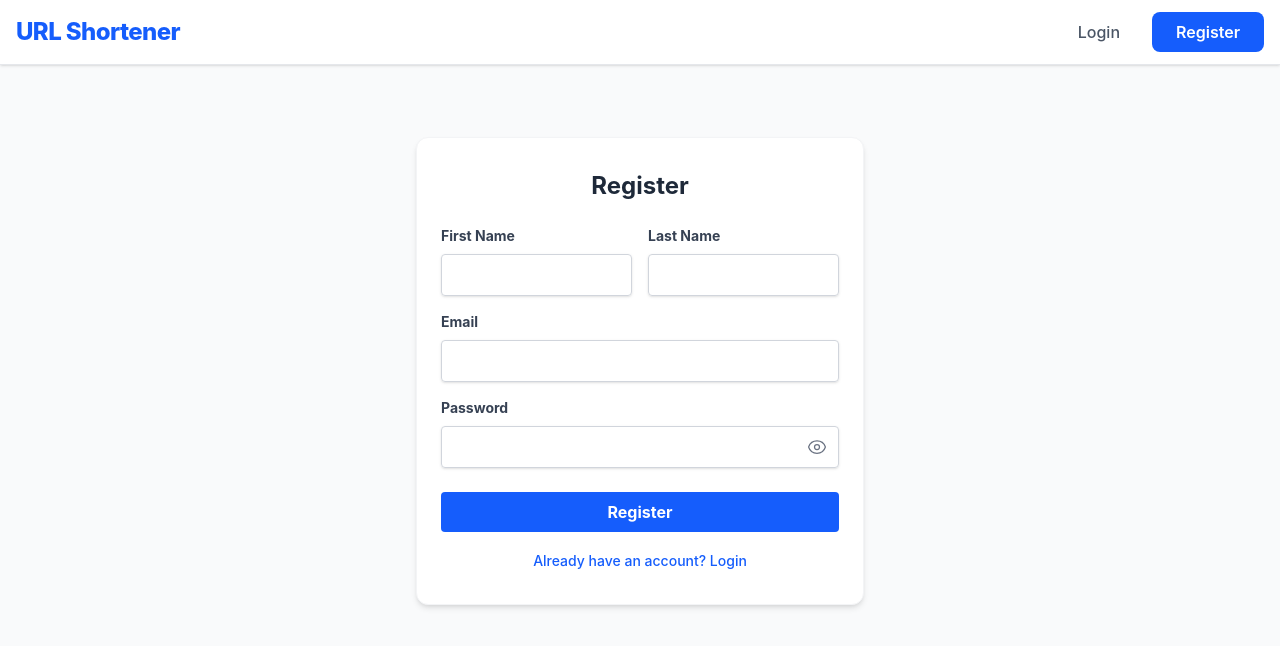
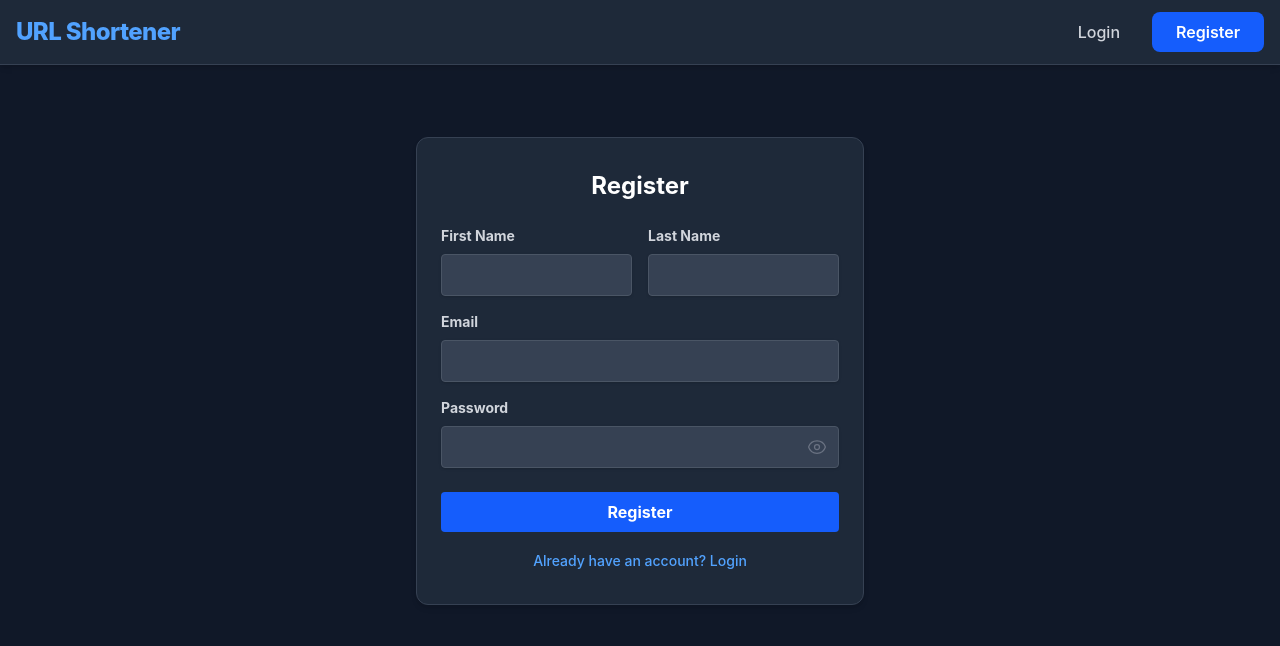
Before and after one commit to KARTHICK3396/urlshortener-frontend, a React (Vite) app: page /register in a window 1280 px wide. Shown: the top 646 px of the page. Built offline with nearby package versions, Linux system fonts and the light colour scheme.

Commit message:
Apply complete dark mode theme

```diff
--- a/src/App.jsx
+++ b/src/App.jsx
@@ -19,7 +19,7 @@ const ProtectedRoute = ({ children }) => {
 function App() {
   return (
     <BrowserRouter>
-      <div className="min-h-screen bg-gray-50 text-gray-800 selection:bg-blue-200 selection:text-gray-900">
+      <div className="min-h-screen bg-gray-900 text-gray-100 selection:bg-blue-500 selection:text-white">
         <Navbar />
         <div className="container mx-auto px-4 py-8">
           <Routes>
--- a/src/components/CreateUrlModal.jsx
+++ b/src/components/CreateUrlModal.jsx
@@ -36,17 +36,17 @@ const CreateUrlModal = ({ isOpen, onClose, onSuccess }) => {
             initial={{ scale: 0.9, opacity: 0 }}
             animate={{ scale: 1, opacity: 1 }}
             exit={{ scale: 0.9, opacity: 0 }}
-            className="bg-white p-6 rounded-xl shadow-xl w-full max-w-md"
+            className="bg-gray-800 p-6 rounded-xl border border-gray-700 shadow-xl w-full max-w-md"
           >
-        <h2 className="text-2xl font-bold mb-4 text-gray-800">Create Short URL</h2>
+        <h2 className="text-2xl font-bold mb-4 text-white">Create Short URL</h2>
         {error && <div className="bg-red-100 text-red-700 p-2 rounded mb-4">{error}</div>}
         <form onSubmit={handleSubmit}>
           <div className="mb-6">
-            <label className="block text-gray-700 text-sm font-bold mb-2">Long URL</label>
+            <label className="block text-gray-300 text-sm font-bold mb-2">Long URL</label>
             <input
               type="url"
               required
-              className="w-full px-3 py-2 bg-white border border-gray-300 rounded shadow-sm focus:outline-none focus:ring-2 focus:ring-blue-500 focus:border-transparent"
+              className="w-full px-3 py-2 bg-gray-700 border border-gray-600 text-white placeholder-gray-400 rounded shadow-sm focus:outline-none focus:ring-2 focus:ring-blue-500 focus:border-transparent"
               value={longUrl}
               onChange={(e) => setLongUrl(e.target.value)}
               placeholder="https://example.com/very/long/path"
@@ -58,7 +58,7 @@ const CreateUrlModal = ({ isOpen, onClose, onSuccess }) => {
               whileHover={{ scale: 1.02 }}
               whileTap={{ scale: 1.05 }}
               onClick={onClose}
-              className="px-4 py-2 text-gray-600 font-medium hover:bg-gray-100 rounded-lg transition-colors"
+              className="px-4 py-2 text-gray-300 font-medium hover:bg-gray-700 rounded-lg transition-colors"
             >
               Cancel
             </motion.button>
--- a/src/components/Navbar.jsx
+++ b/src/components/Navbar.jsx
@@ -16,20 +16,20 @@ const Navbar = () => {
       initial={{ y: -50, opacity: 0 }}
       animate={{ y: 0, opacity: 1 }}
       transition={{ type: "spring", stiffness: 100 }}
-      className="bg-white shadow-sm border-b border-gray-200 sticky top-0 z-50"
+      className="bg-gray-800 shadow-md border-b border-gray-700 sticky top-0 z-50"
     >
       <div className="container mx-auto px-4 py-4 flex justify-between items-center">
-        <Link to="/" className="text-2xl font-extrabold text-blue-600 tracking-tight">URL Shortener</Link>
+        <Link to="/" className="text-2xl font-extrabold text-blue-400 tracking-tight">URL Shortener</Link>
         <div>
           {token ? (
             <>
-              <Link to="/dashboard" className="text-gray-600 hover:text-blue-600 mx-4 font-medium transition-colors">Dashboard</Link>
-              <Link to="/urls" className="text-gray-600 hover:text-blue-600 mx-4 font-medium transition-colors">My URLs</Link>
+              <Link to="/dashboard" className="text-gray-300 hover:text-blue-400 mx-4 font-medium transition-colors">Dashboard</Link>
+              <Link to="/urls" className="text-gray-300 hover:text-blue-400 mx-4 font-medium transition-colors">My URLs</Link>
               <motion.button whileHover={{ scale: 1.05 }} whileTap={{ scale: 1.05 }} onClick={handleLogout} className="bg-blue-600 text-white hover:bg-blue-700 px-5 py-2 rounded-lg font-semibold ml-4 transition-colors shadow-sm">Logout</motion.button>
             </>
           ) : (
             <>
-              <Link to="/login" className="text-gray-600 hover:text-blue-600 mx-4 font-medium transition-colors">Login</Link>
+              <Link to="/login" className="text-gray-300 hover:text-blue-400 mx-4 font-medium transition-colors">Login</Link>
               <motion.div whileHover={{ scale: 1.05 }} whileTap={{ scale: 1.05 }} className="inline-block ml-4">
                 <Link to="/register" className="bg-blue-600 text-white px-6 py-2.5 rounded-lg font-semibold hover:bg-blue-700 transition-colors">Register</Link>
               </motion.div>
--- a/src/pages/Register.jsx
+++ b/src/pages/Register.jsx
@@ -33,31 +33,31 @@ const Register = () => {
       initial={{ opacity: 0, y: 20 }}
       animate={{ opacity: 1, y: 0 }}
       transition={{ duration: 0.5 }}
-      className="max-w-md mx-auto bg-white border border-gray-100 rounded-xl shadow-md overflow-hidden mt-10"
+      className="max-w-md mx-auto bg-gray-800 border border-gray-700 rounded-xl shadow-md overflow-hidden mt-10"
     >
       <div className="px-6 py-8">
-        <h2 className="text-2xl font-bold text-center text-gray-800 mb-6">Register</h2>
+        <h2 className="text-2xl font-bold text-center text-white mb-6">Register</h2>
         {message && <div className="bg-green-100 text-green-700 p-3 rounded mb-4">{message}</div>}
         {error && <div className="bg-red-100 text-red-700 p-3 rounded mb-4">{error}</div>}
         <form onSubmit={handleSubmit}>
           <div className="mb-4 flex gap-4">
             <div className="w-1/2">
-              <label className="block text-gray-700 text-sm font-bold mb-2" htmlFor="firstName">First Name</label>
-              <input className="w-full px-3 py-2 border border-gray-300 rounded shadow-sm focus:outline-none focus:ring-2 focus:ring-blue-500 focus:border-transparent" id="firstName" type="text" onChange={handleChange} required />
+              <label className="block text-gray-300 text-sm font-bold mb-2" htmlFor="firstName">First Name</label>
+              <input className="w-full px-3 py-2 bg-gray-700 border border-gray-600 text-white placeholder-gray-400 rounded shadow-sm focus:outline-none focus:ring-2 focus:ring-blue-500 focus:border-transparent" id="firstName" type="text" onChange={handleChange} required />
             </div>
             <div className="w-1/2">
-              <label className="block text-gray-700 text-sm font-bold mb-2" htmlFor="lastName">Last Name</label>
-              <input className="w-full px-3 py-2 border border-gray-300 rounded shadow-sm focus:outline-none focus:ring-2 focus:ring-blue-500 focus:border-transparent" id="lastName" type="text" onChange={handleChange} required />
+              <label className="block text-gray-300 text-sm font-bold mb-2" htmlFor="lastName">Last Name</label>
+              <input className="w-full px-3 py-2 bg-gray-700 border border-gray-600 text-white placeholder-gray-400 rounded shadow-sm focus:outline-none focus:ring-2 focus:ring-blue-500 focus:border-transparent" id="lastName" type="text" onChange={handleChange} required />
             </div>
           </div>
           <div className="mb-4">
-            <label className="block text-gray-700 text-sm font-bold mb-2" htmlFor="email">Email</label>
-            <input className="w-full px-3 py-2 border border-gray-300 rounded shadow-sm focus:outline-none focus:ring-2 focus:ring-blue-500 focus:border-transparent" id="email" type="email" onChange={handleChange} required />
+            <label className="block text-gray-300 text-sm font-bold mb-2" htmlFor="email">Email</label>
+            <input className="w-full px-3 py-2 bg-gray-700 border border-gray-600 text-white placeholder-gray-400 rounded shadow-sm focus:outline-none focus:ring-2 focus:ring-blue-500 focus:border-transparent" id="email" type="email" onChange={handleChange} required />
           </div>
           <div className="mb-6 relative">
-            <label className="block text-gray-700 text-sm font-bold mb-2" htmlFor="password">Password</label>
+            <label className="block text-gray-300 text-sm font-bold mb-2" htmlFor="password">Password</label>
             <div className="relative">
-              <input className="w-full px-3 py-2 border border-gray-300 rounded shadow-sm focus:outline-none focus:ring-2 focus:ring-blue-500 focus:border-transparent pr-10" id="password" type={showPassword ? "text" : "password"} onChange={handleChange} required />
+              <input className="w-full px-3 py-2 bg-gray-700 border border-gray-600 text-white placeholder-gray-400 rounded shadow-sm focus:outline-none focus:ring-2 focus:ring-blue-500 focus:border-transparent pr-10" id="password" type={showPassword ? "text" : "password"} onChange={handleChange} required />
               <button type="button" className="absolute inset-y-0 right-0 pr-3 flex items-center" onClick={() => setShowPassword(!showPassword)}>
                 {showPassword ? (
                   <svg xmlns="http://www.w3.org/2000/svg" fill="none" viewBox="0 0 24 24" strokeWidth={1.5} stroke="currentColor" className="w-5 h-5 text-gray-500"><path strokeLinecap="round" strokeLinejoin="round" d="M3.98 8.223A10.477 10.477 0 001.934 12C3.226 16.338 7.244 19.5 12 19.5c.993 0 1.953-.138 2.863-.395M6.228 6.228A10.45 10.45 0 0112 4.5c4.756 0 8.773 3.162 10.065 7.498a10.523 10.523 0 01-4.293 5.774M6.228 6.228L3 3m3.228 3.228l3.65 3.65m7.894 7.894L21 21m-3.228-3.228l-3.65-3.65m0 0a3 3 0 10-4.243-4.243m4.242 4.242L9.88 9.88" /></svg>
@@ -78,7 +78,7 @@ const Register = () => {
             </motion.button>
           </div>
           <div className="mt-4 text-center">
-            <Link to="/login" className="text-sm font-medium text-blue-600 hover:text-blue-800 transition-colors">Already have an account? Login</Link>
+            <Link to="/login" className="text-sm font-medium text-blue-400 hover:text-blue-300 transition-colors">Already have an account? Login</Link>
           </div>
         </form>
       </div>
--- a/src/pages/UrlList.jsx
+++ b/src/pages/UrlList.jsx
@@ -25,12 +25,12 @@ const UrlList = () => {
       initial={{ opacity: 0, y: 20 }}
       animate={{ opacity: 1, y: 0 }}
       transition={{ duration: 0.5 }}
-      className="bg-white border border-gray-200 p-8 rounded-xl shadow-sm mt-6 max-w-6xl mx-auto"
+      className="bg-gray-800 border border-gray-700 p-8 rounded-xl shadow-sm mt-6 max-w-6xl mx-auto"
     >
-      <h2 className="text-2xl font-bold mb-6 text-gray-800">My URLs</h2>
+      <h2 className="text-2xl font-bold mb-6 text-white">My URLs</h2>
       <div className="overflow-x-auto">
-        <table className="min-w-full bg-white">
-          <thead className="bg-gray-50 text-gray-600 border-b border-gray-200">
+        <table className="min-w-full bg-transparent">
+          <thead className="bg-gray-700/50 text-gray-300 border-b border-gray-700">
             <tr>
               <th className="py-3 px-4 text-left font-semibold text-sm">Long URL</th>
               <th className="py-3 px-4 text-left font-semibold text-sm">Short URL</th>
@@ -38,20 +38,20 @@ const UrlList = () => {
               <th className="py-3 px-4 text-left font-semibold text-sm">Created At</th>
             </tr>
           </thead>
-          <tbody className="text-gray-700">
+          <tbody className="text-gray-300">
             {urls.map(url => (
               <motion.tr
                 key={url._id}
                 initial={{ opacity: 0 }}
                 animate={{ opacity: 1 }}
-                whileHover={{ backgroundColor: "#f9fafb" }}
-                className="border-b border-gray-100 transition-colors"
+                whileHover={{ backgroundColor: "#374151" }}
+                className="border-b border-gray-700 transition-colors"
               >
                 <td className="py-3 px-4 truncate max-w-xs" title={url.longUrl}>
-                  <a href={url.longUrl} target="_blank" rel="noopener noreferrer" className="text-blue-600 hover:text-blue-800 hover:underline transition-colors">{url.longUrl}</a>
+                  <a href={url.longUrl} target="_blank" rel="noopener noreferrer" className="text-blue-400 hover:text-blue-300 hover:underline transition-colors">{url.longUrl}</a>
                 </td>
                 <td className="py-3 px-4">
-                  <a href={`https://urlshortener-backend-mruz.onrender.com/api/url/${url.shortUrl}`} target="_blank" rel="noopener noreferrer" className="text-blue-600 hover:text-blue-800 hover:underline transition-colors">
+                  <a href={`https://urlshortener-backend-mruz.onrender.com/api/url/${url.shortUrl}`} target="_blank" rel="noopener noreferrer" className="text-blue-400 hover:text-blue-300 hover:underline transition-colors">
                     {`https://urlshortener-backend-mruz.onrender.com/api/url/${url.shortUrl}`}
                   </a>
                 </td>
```
Also changed, not shown: src/pages/Dashboard.jsx (+19 -19 lines), src/pages/Login.jsx (+7 -7 lines).
